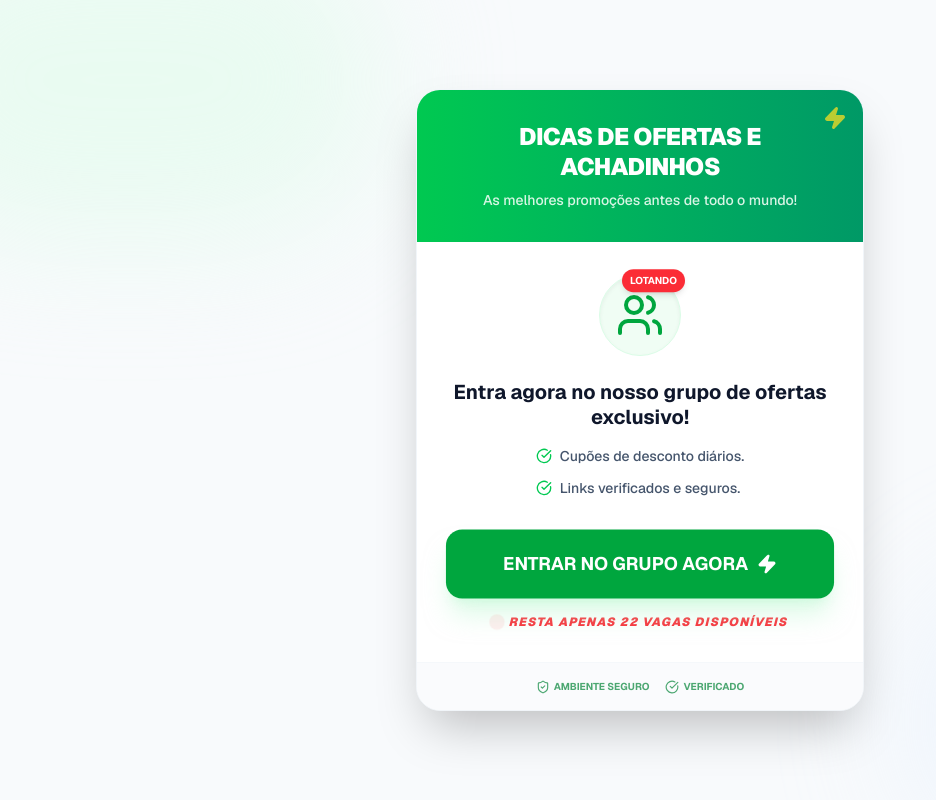
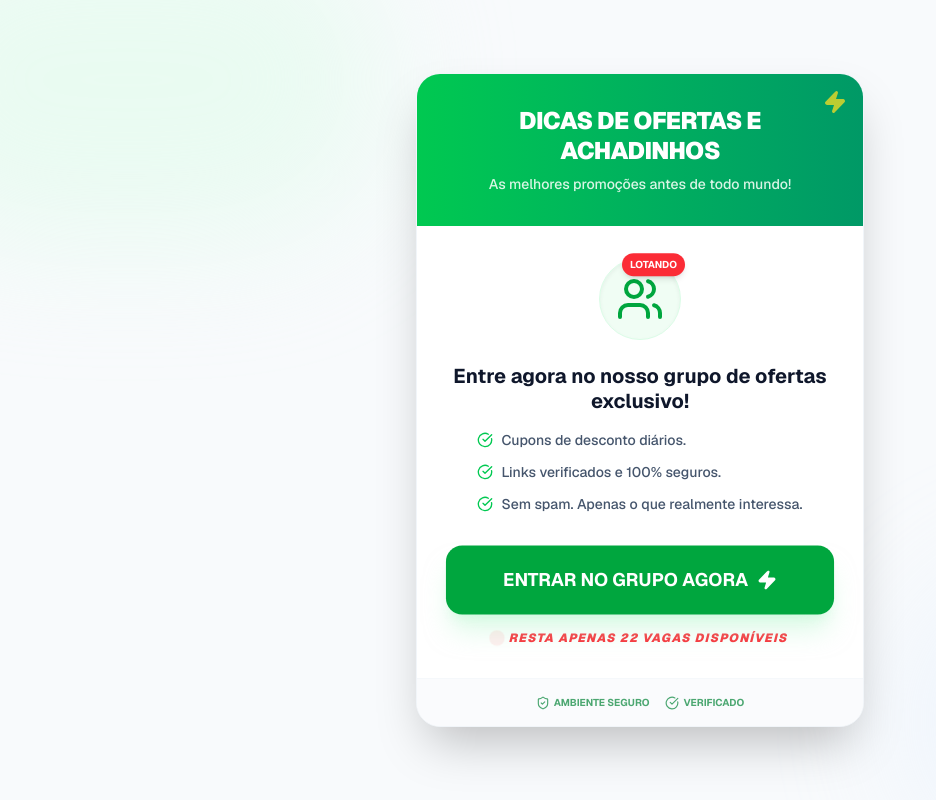
Before and after one commit to robertfrederico/group-forwarder-whitout-pixcel, a Next.js app: page / in a window 1280 px wide. Shown: the whole page, without its empty margins (0-936 px from the left). Built offline with nearby package versions, Linux system fonts and the light colour scheme.

Commit message:
fix: correct typos and improve clarity in promotional text

```diff
--- a/app/page.tsx
+++ b/app/page.tsx
@@ -160,7 +160,7 @@ export default function App() {
             {CONFIG.instaName}
           </h1>
           <p className="text-green-50 text-xs sm:text-sm font-medium opacity-90">
-            As melhores promoções antes de todo o mundo!
+            As melhores promoções antes de todo mundo!
           </p>
         </div>
 
@@ -178,17 +178,21 @@ export default function App() {
           </div>
 
           <h2 className="text-lg sm:text-xl font-bold mb-4 leading-tight">
-            Entra agora no nosso grupo de ofertas exclusivo!
+            Entre agora no nosso grupo de ofertas exclusivo!
           </h2>
 
           <ul className="text-left space-y-3 mb-8 inline-block">
             <li className="flex items-center text-slate-600 text-sm font-medium">
               <CheckCircle size={16} className="text-green-500 mr-2 shrink-0" />
-              Cupões de desconto diários.
+              Cupons de desconto diários.
             </li>
             <li className="flex items-center text-slate-600 text-sm font-medium">
               <CheckCircle size={16} className="text-green-500 mr-2 shrink-0" />
-              Links verificados e seguros.
+              Links verificados e 100% seguros.
+            </li>
+            <li className="flex items-center text-slate-600 text-sm font-medium">
+              <CheckCircle size={16} className="text-green-500 mr-2 shrink-0" />
+              Sem spam. Apenas o que realmente interessa.
             </li>
           </ul>
 
```
